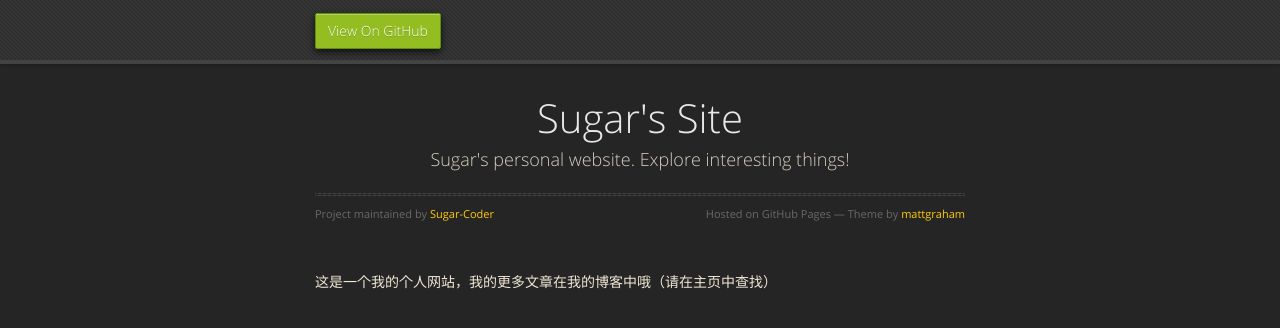
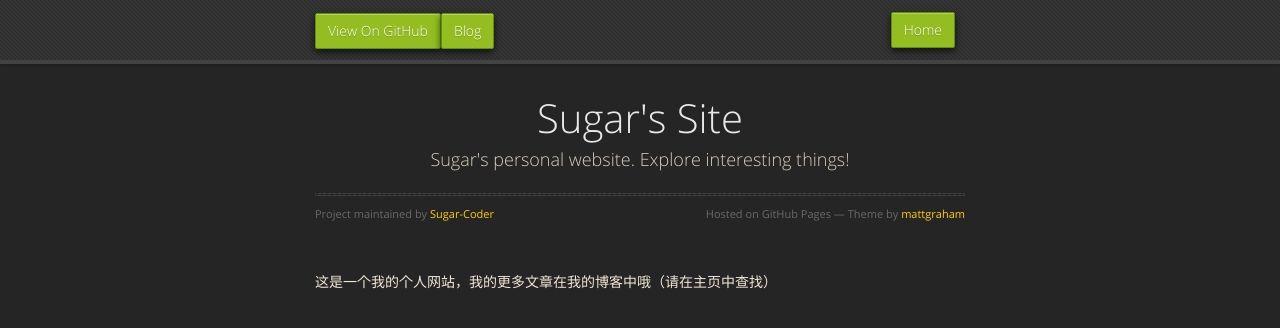
Before and after one commit to Sugar-Coder/Sugar-Coder.github.io, a Jekyll site: the page built from docs/_posts/2020-10-23-Welcome-to-my-site.markdown, in a window 1280 px wide. Shown: the top 328 px of the page. Built offline with Jekyll 4.4.1, drawn with Linux system fonts in a browser that asks for light colours.

Commit message:
modify the css file and add links in the site's navigation bar

```diff
--- a/docs/_layouts/default.html
+++ b/docs/_layouts/default.html
@@ -21,6 +21,8 @@
       <div id="header">
         <nav>
           <li class="fork"><a href="{{ site.github.repository_url }}">View On GitHub</a></li>
+          <li class="title"><a href="/docs/_site/index.html">Home</a></li>
+          <li><a href="http://118.178.94.244/">Blog</a></li>
           {% if site.show_downloads %}
             <li class="downloads"><a href="{{ site.github.zip_url }}">ZIP</a></li>
             <li class="downloads"><a href="{{ site.github.tar_url }}">TAR</a></li>
--- a/docs/_sass/jekyll-theme-midnight.scss
+++ b/docs/_sass/jekyll-theme-midnight.scss
@@ -169,7 +169,7 @@ dt {
     max-width: 650px;
     margin: 0 auto;
     padding: 0 10px;
-    background: blue;
+    // background: blue;
     margin: 6px auto;
 
     li {
```
